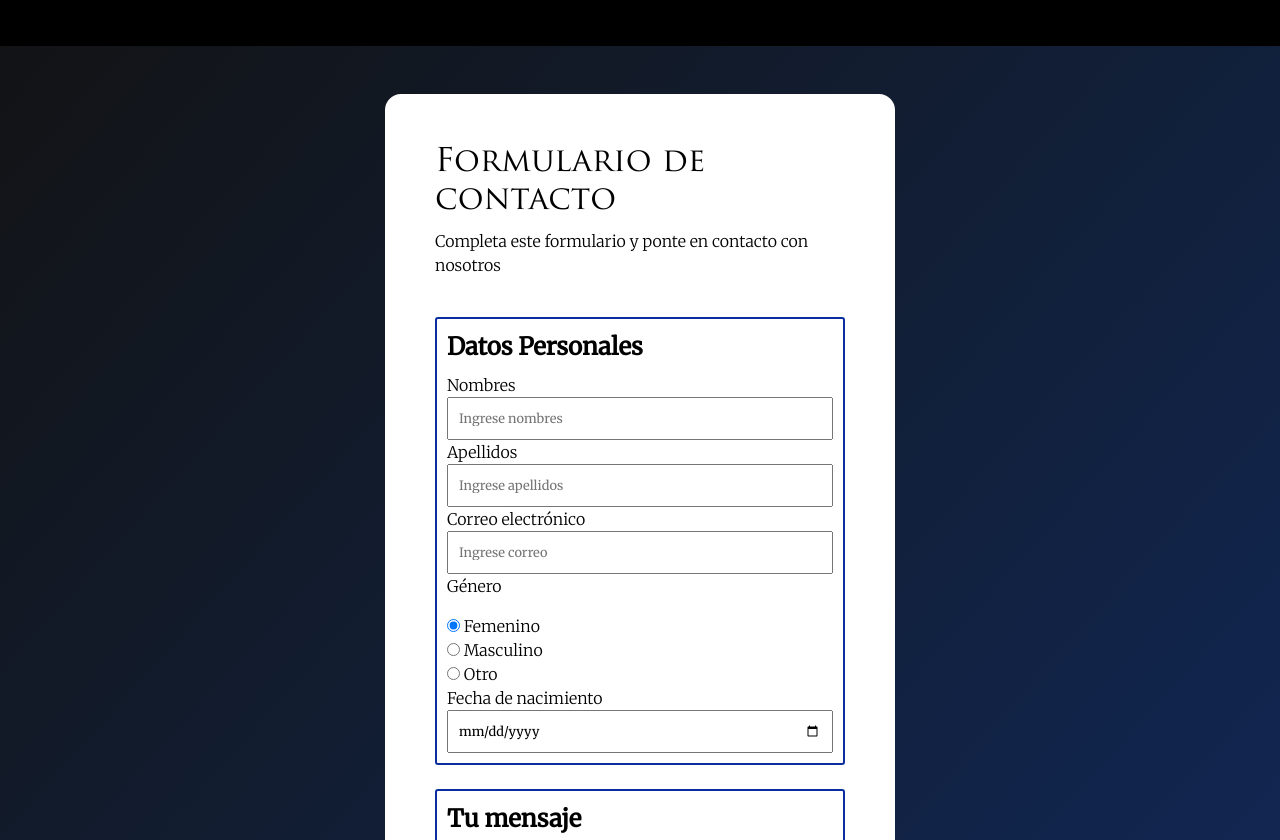
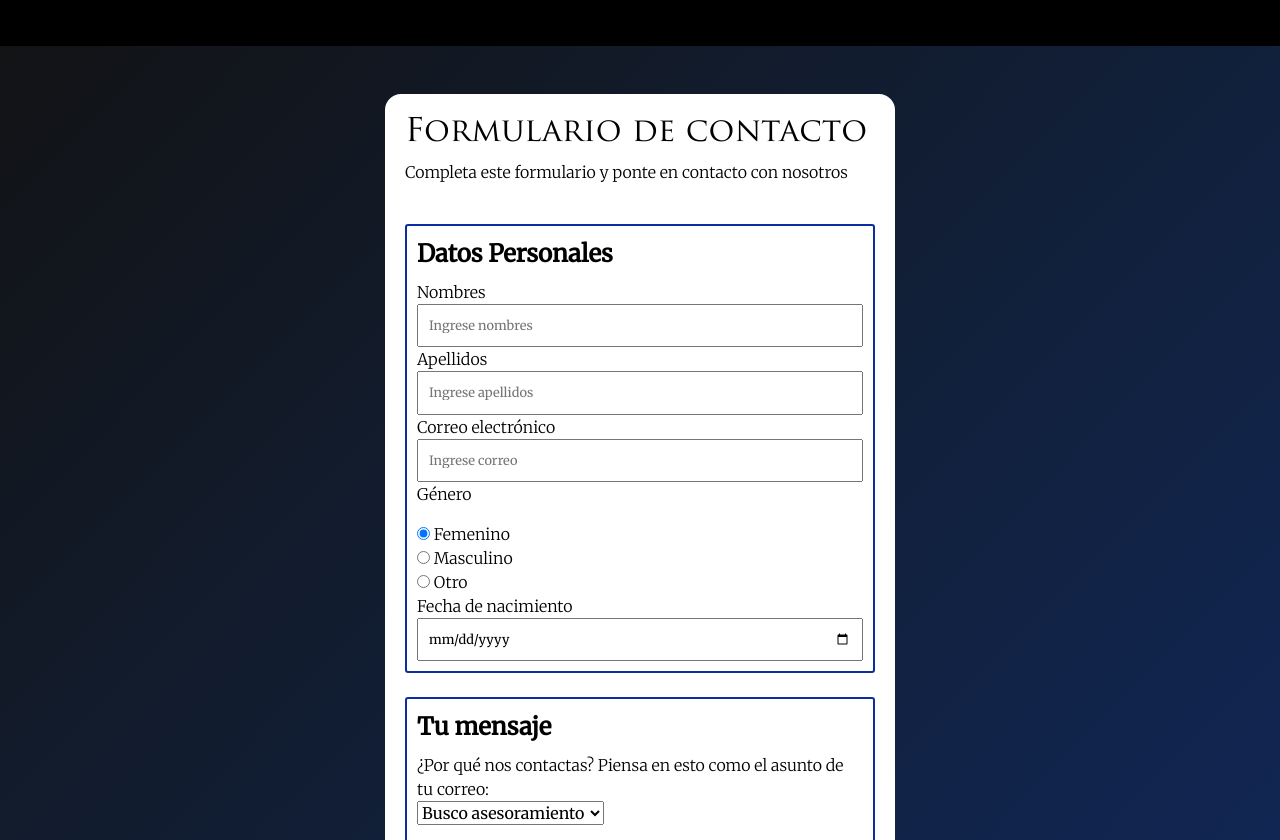
Before and after one commit to Brencambell/pf-hollow-knight-html-css-bt, a website: page index.html in a window 1280 px wide. Shown: the part 3424-4264 px from the top of the page. Drawn offline with nearby package versions, Linux system fonts and the light colour scheme.

Commit message:
ajustando formulario v2

```diff
--- a/scss/_formulario.scss
+++ b/scss/_formulario.scss
@@ -2,10 +2,7 @@
   background-image: linear-gradient(to right bottom, #121315, #121a28, #11203b, #11254f, #172a63);
 
     form{
-      // width: 50%;
-      // height: auto;
-      // margin: 50px auto;
-      padding: 50px;
+      padding: 20px;
       border-radius: 1rem;
       background-color: map-get($paletaColores, "blanco");
       color: map-get($paletaColores, "negro");
```
Also changed, not shown: css/style.css.
